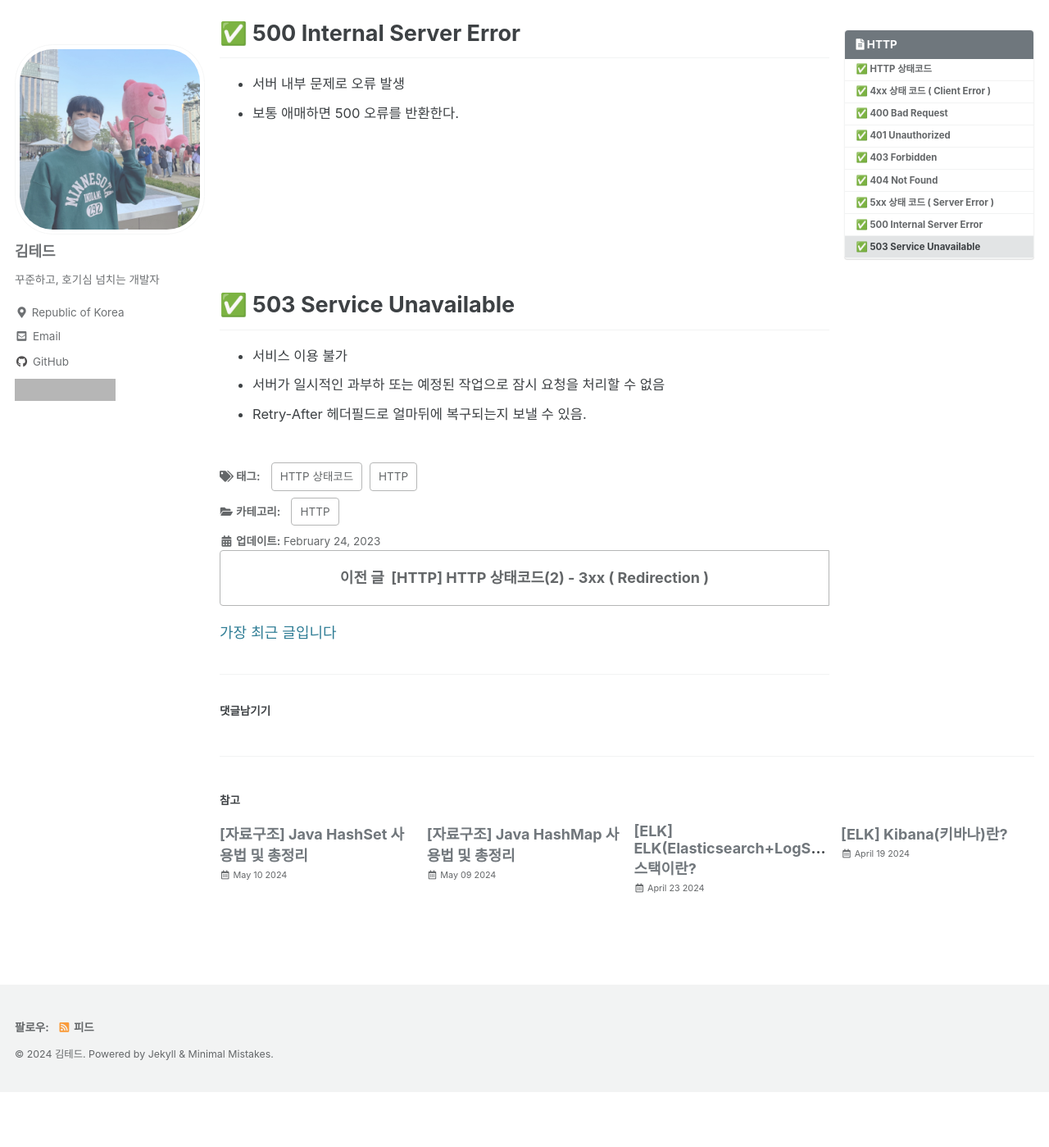
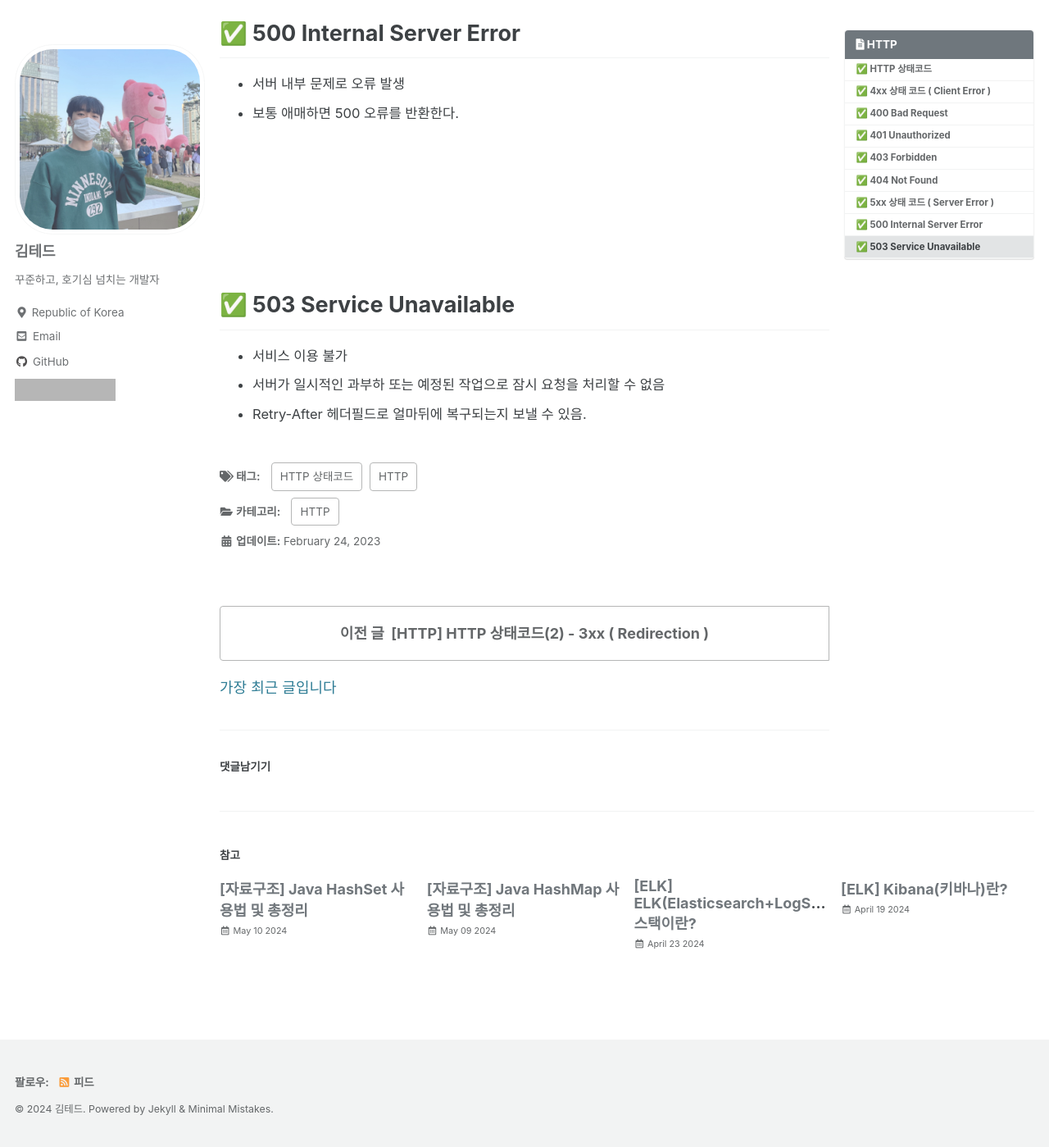
Before and after one commit to idkim97/idkim97.github.io, a Jekyll site: the page built from _posts/2023-02-24-HTTP 상태코드(3) - 4xx ( Client Error ) , 5xx ( Server Error ).md, in a window 1280 px wide and 1400 px high, scrolled down 3150 px. Shown: the whole window at 82% size. Built offline with Jekyll 4.4.1, drawn with Linux system fonts in a browser that asks for light colours; cached includes are drawn as plain includes; some web fonts are replaced; comment, search, counter and statistics services are not loaded; before the commit the page ends 4482 px from its top, so only the background shows below that; grey boxes are pictures that could not be loaded.

Commit message:
Update _page.scss

```diff
--- a/_sass/minimal-mistakes/_page.scss
+++ b/_sass/minimal-mistakes/_page.scss
@@ -500,8 +500,8 @@
   }
 }
 
-footer .page__meta {
-  margin-bottom : 3em;
+footer.page__meta {
+  margin-bottom : 5em;
 }
 
 /*
```
